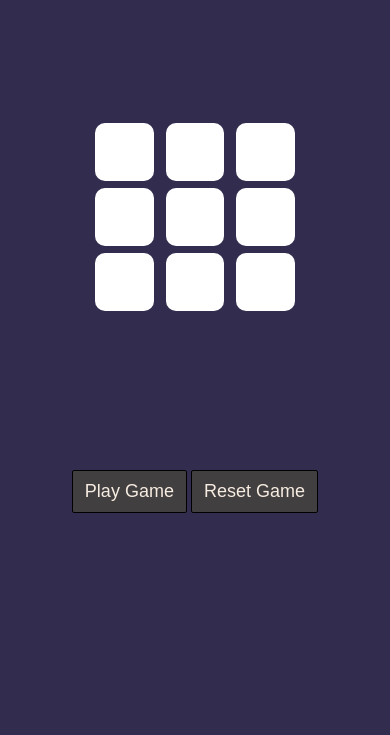
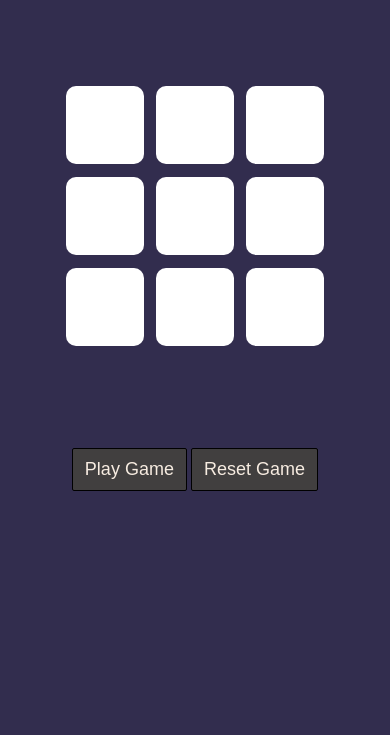
Before and after one commit to MTalha033/Tic-Tac-Toe, a plain HTML site: page index.html in a window 390 px wide. Shown: the part 109-844 px from the top of the page. Drawn offline with Linux system fonts and the light colour scheme.

Commit message:
Update style.css

```diff
--- a/style.css
+++ b/style.css
@@ -79,3 +79,20 @@ h1{
 #turn{
     display: none;
 }
+
+@media only screen and (max-width:500px){
+    .gameBox{
+        width: 70vmin;
+        height: 70vmin;
+    }
+    .btn{
+        width: 20vmin;
+        height: 20vmin;
+    }
+    .container{
+        height: 55vh;
+    }
+    h1{
+        margin-top: 50px;
+    }
+}
```
